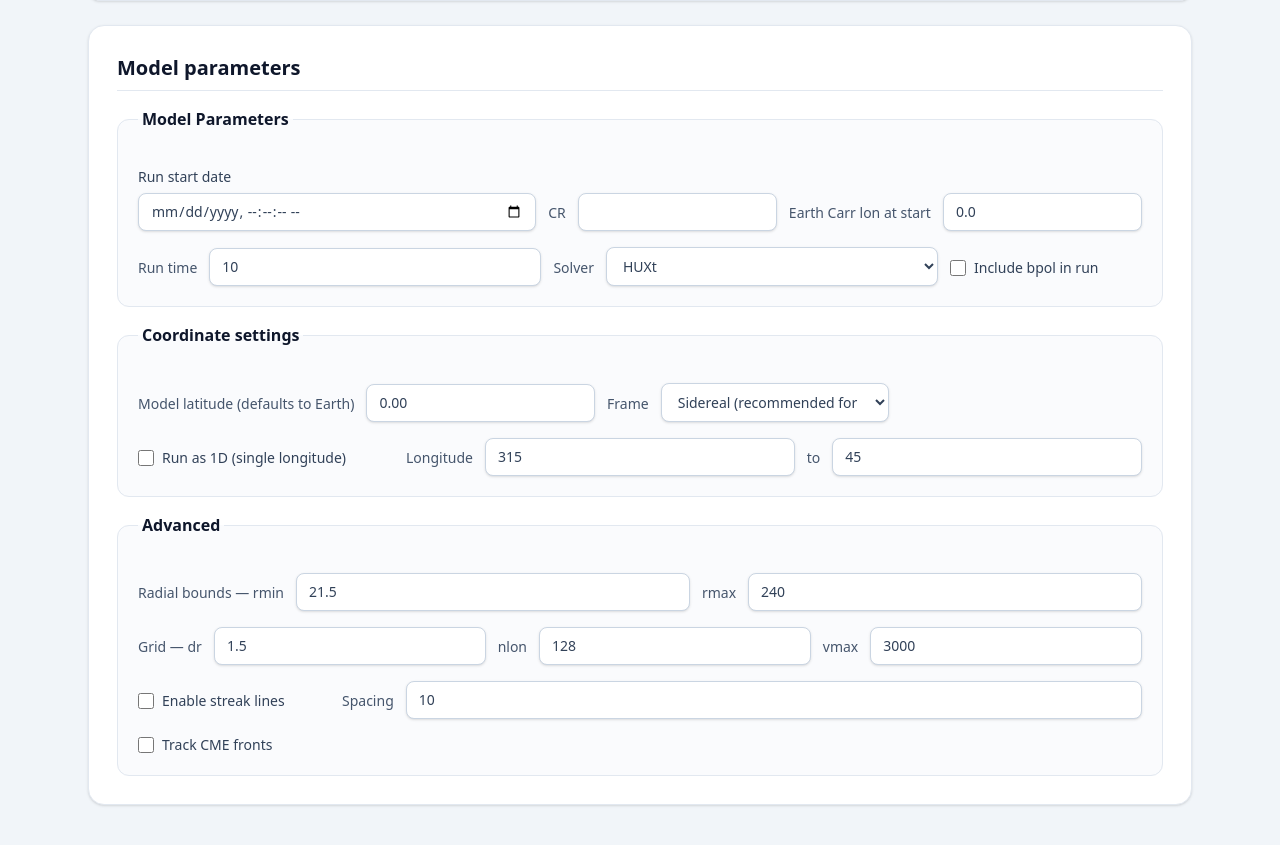
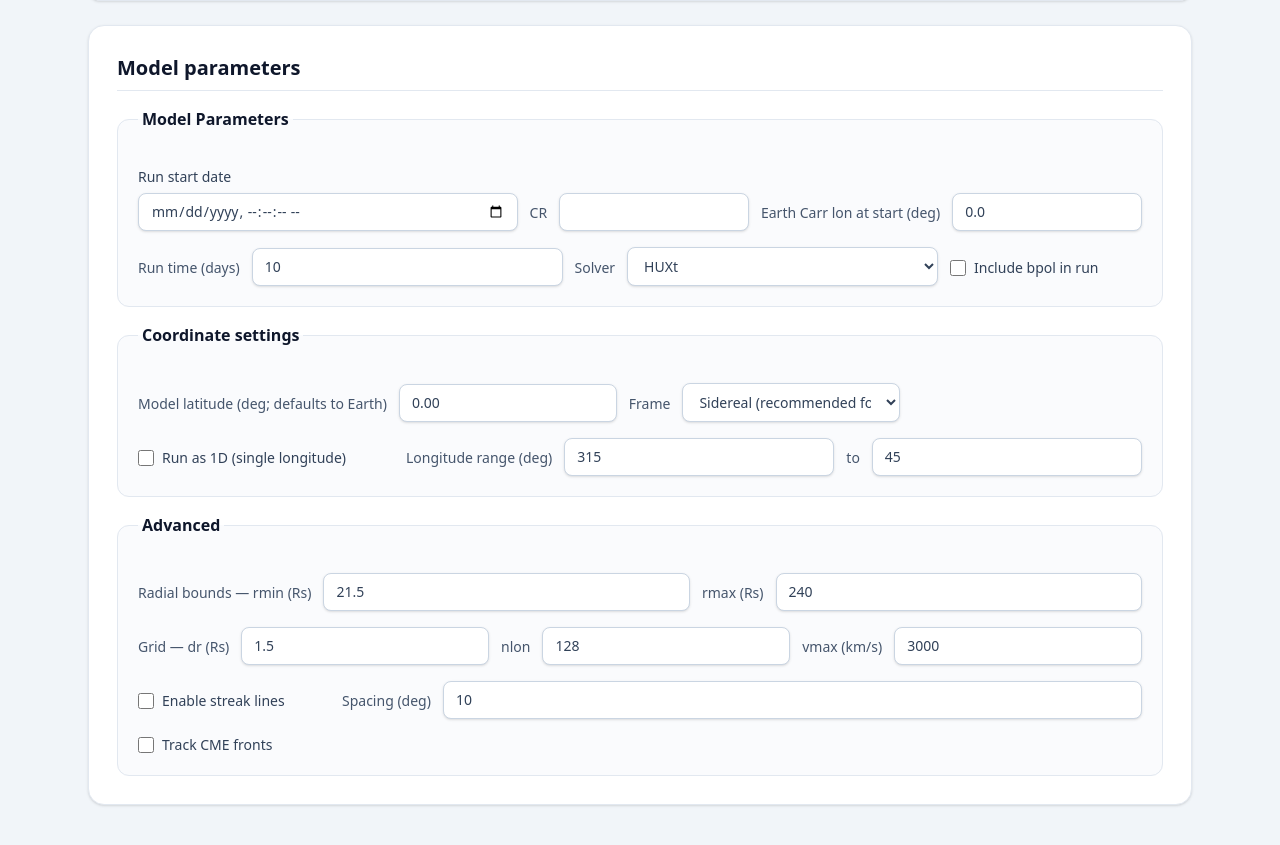
Before and after one commit to University-of-Reading-Space-Science/SURFs_UP, a Flask app: template surfs_up/web/templates/index.html in a window 1280 px wide. Shown: the part 294-1139 px from the top of the page. Run offline with Flask 3, Linux system fonts and the light colour scheme; the template is opened without the code that fills it, so the values that code supplies are empty.

Commit message:
multi-plot support

```diff
--- a/surfs_up/web/templates/index.html
+++ b/surfs_up/web/templates/index.html
@@ -193,13 +193,13 @@
           <label><span class="sr-only">Carrington rotation</span>
             <input name="cr_num" id="model-cr-number" type="number" value="{{ default_cr_num }}">
           </label>
-          <span class="pb-2 text-sm font-medium text-slate-600">Earth Carr lon at start</span>
-          <label><span class="sr-only">Earth Carrington longitude</span>
+          <span class="pb-2 text-sm font-medium text-slate-600">Earth Carr lon at start (deg)</span>
+          <label><span class="sr-only">Earth Carrington longitude in degrees</span>
             <input name="cr_lon_init_deg" id="model-cr-longitude" type="number" step="0.1" value="{{ '%.1f'|format(default_cr_lon) }}">
           </label>
         </div>
         <div class="grid items-end gap-3 sm:grid-cols-2 lg:grid-cols-[auto_minmax(7rem,1fr)_auto_minmax(10rem,1fr)_minmax(12rem,auto)]">
-          <span class="pb-2 text-sm font-medium text-slate-600">Run time</span>
+          <span class="pb-2 text-sm font-medium text-slate-600">Run time (days)</span>
           <label><span class="sr-only">Run time in days</span>
             <input name="simtime_days" type="number" step="0.1" value="10">
           </label>
@@ -214,18 +214,18 @@
     <fieldset class="group-box">
       <legend class="group-title px-1">Coordinate settings</legend>
       <div class="grid items-end gap-3 lg:grid-cols-[auto_1fr_auto_1fr_auto_1fr]">
-        <span class="pb-2 text-sm font-medium text-slate-600">Model latitude (defaults to Earth)</span>
-        <label><span class="sr-only">Model latitude</span><input name="latitude" id="model-latitude" type="number" step="0.1" value="{{ '%.2f'|format(default_latitude) }}"></label>
+        <span class="pb-2 text-sm font-medium text-slate-600">Model latitude (deg; defaults to Earth)</span>
+        <label><span class="sr-only">Model latitude in degrees</span><input name="latitude" id="model-latitude" type="number" step="0.1" value="{{ '%.2f'|format(default_latitude) }}"></label>
         <span class="pb-2 text-sm font-medium text-slate-600">Frame</span>
         <label><span class="sr-only">Coordinate frame</span><select name="frame"><option value="sidereal">Sidereal (recommended for 2D runs)</option><option value="synodic">Synodic (recommended for 1D runs)</option></select></label>
       </div>
       <div class="mt-4 grid items-end gap-3 lg:grid-cols-[minmax(16rem,auto)_1fr]">
         <label class="pb-2"><span><input name="is_1d" id="model-is-1d" type="checkbox"> Run as 1D (single longitude)</span></label>
         <div id="model-longitude-row" class="grid items-end gap-3 lg:grid-cols-[auto_1fr_auto_1fr]">
-          <span class="pb-2 text-sm font-medium text-slate-600">Longitude</span>
-          <label><span class="sr-only">Longitude start</span><input name="lon_min" type="number" value="315"></label>
+          <span class="pb-2 text-sm font-medium text-slate-600">Longitude range (deg)</span>
+          <label><span class="sr-only">Longitude start in degrees</span><input name="lon_min" type="number" value="315"></label>
           <span class="pb-2 text-sm font-medium text-slate-600">to</span>
-          <label><span class="sr-only">Longitude stop</span><input name="lon_max" type="number" value="45"></label>
+          <label><span class="sr-only">Longitude stop in degrees</span><input name="lon_max" type="number" value="45"></label>
         </div>
       </div>
     </fieldset>
@@ -233,23 +233,23 @@
       <legend class="group-title px-1">Advanced</legend>
       <div class="grid gap-4">
         <div class="grid items-end gap-3 sm:grid-cols-2 lg:grid-cols-[auto_1fr_auto_1fr]">
-          <span class="pb-2 text-sm font-medium text-slate-600">Radial bounds — rmin</span>
-          <label><span class="sr-only">Inner radius</span><input name="rmin" id="model-rmin" type="number" step="0.1" value="21.5"></label>
-          <span class="pb-2 text-sm font-medium text-slate-600">rmax</span>
-          <label><span class="sr-only">Outer radius</span><input name="rmax" type="number" step="0.1" value="240"></label>
+          <span class="pb-2 text-sm font-medium text-slate-600">Radial bounds — rmin (Rs)</span>
+          <label><span class="sr-only">Inner radius in solar radii</span><input name="rmin" id="model-rmin" type="number" step="0.1" value="21.5"></label>
+          <span class="pb-2 text-sm font-medium text-slate-600">rmax (Rs)</span>
+          <label><span class="sr-only">Outer radius in solar radii</span><input name="rmax" type="number" step="0.1" value="240"></label>
         </div>
         <div class="grid items-end gap-3 sm:grid-cols-3 lg:grid-cols-[auto_1fr_auto_1fr_auto_1fr]">
-          <span class="pb-2 text-sm font-medium text-slate-600">Grid — dr</span>
-          <label><span class="sr-only">Radial grid spacing</span><input name="dr_rs" type="number" step="0.01" value="1.5"></label>
+          <span class="pb-2 text-sm font-medium text-slate-600">Grid — dr (Rs)</span>
+          <label><span class="sr-only">Radial grid spacing in solar radii</span><input name="dr_rs" type="number" step="0.01" value="1.5"></label>
           <span class="pb-2 text-sm font-medium text-slate-600">nlon</span>
           <label><span class="sr-only">Longitude grid points</span><input name="nlon" type="number" step="1" value="128"></label>
-          <span class="pb-2 text-sm font-medium text-slate-600">vmax</span>
-          <label><span class="sr-only">Maximum grid speed</span><input name="vmax_kms" type="number" step="100" value="3000"></label>
+          <span class="pb-2 text-sm font-medium text-slate-600">vmax (km/s)</span>
+          <label><span class="sr-only">Maximum grid speed in kilometres per second</span><input name="vmax_kms" type="number" step="100" value="3000"></label>
         </div>
         <div class="grid items-end gap-3 lg:grid-cols-[minmax(12rem,auto)_auto_1fr]">
           <label class="pb-2"><span><input name="streak_lines_enabled" type="checkbox"> Enable streak lines</span></label>
-          <span class="pb-2 text-sm font-medium text-slate-600">Spacing</span>
-          <label><span class="sr-only">Streak-line spacing</span><input name="streak_spacing_deg" type="number" value="10"></label>
+          <span class="pb-2 text-sm font-medium text-slate-600">Spacing (deg)</span>
+          <label><span class="sr-only">Streak-line spacing in degrees</span><input name="streak_spacing_deg" type="number" value="10"></label>
         </div>
         <label><span><input name="track_cmes" type="checkbox"> Track CME fronts</span></label>
       </div>
@@ -261,7 +261,7 @@
     <input type="hidden" name="ambient_source" id="ambient-source" value="wsa_iswa">
     <div class="inner-tabs wide" id="ambient-source-tabs">
       {% for value, label in [
-        ("user_specified", "User specified"), ("mas", "MAS"), ("wsa", "WSA"),
+        ("user_specified", "User specified"), ("mas", "MAS"), ("wsa", "WSA (user supplied)"),
         ("wsa_iswa", "WSA (ISWA)"), ("insitu_backmapped", "OMNI-backmapped"),
         ("omni", "OMNI outwards"), ("cortom", "CorTom")
       ] %}
@@ -271,7 +271,7 @@
     </div>
     <fieldset class="group-box source-panel" data-source-panel="user_specified">
       <legend class="group-title px-1">User-specified boundary</legend>
-      <p class="mb-4 text-sm text-slate-600">Set solar-wind speed at 128 Carrington longitudes. Changes are periodic across 0/360°.</p>
+      <p class="mb-4 text-sm text-slate-600">Set solar-wind speed (km/s) at 128 Carrington longitudes. Changes are periodic across 0/360°.</p>
       <div class="button-group mb-4">
         <button type="button" class="secondary-button" id="reset-speed-profile">Reset</button>
         <button type="button" class="secondary-button" id="smooth-speed-profile">Smooth</button>
@@ -375,7 +375,7 @@
         <label>HEEQ latitude (deg)<input id="cme-latitude" type="number" value="0" step="1"></label>
         <label>Speed (km/s)<input id="cme-speed" type="number" value="800" step="10"></label>
         <label>Width (deg)<input id="cme-width" type="number" value="60" step="1"></label>
-        <label>Launch day<input id="cme-launch-day" type="number" value="0.5" step="0.1"></label>
+        <label>Launch day (days after run start)<input id="cme-launch-day" type="number" value="0.5" step="0.1"></label>
         <label>Launch datetime (UTC)<input id="cme-launch-datetime" type="datetime-local"></label>
         <label>Thickness (Rs)<input id="cme-thickness" type="number" value="5" step="0.5"></label>
         <label>Initial height (Rs)<input id="cme-initial-height" type="number" value="21.5" step="0.5"></label>
@@ -425,7 +425,7 @@
       <h2 class="mt-0">Plots</h2>
       {% if run_id %}
       <p class="mb-5 text-sm text-slate-500">These products remain available while this server process retains the run.</p>
-      <form class="form-grid" id="plots-form" onsubmit="return false">
+      <form class="form-grid wide" id="plots-form" onsubmit="return false">
         <div class="inner-tabs" data-inner-tabs="plot-products">
           <button type="button" class="inner-tab-button active" data-inner-tab="map-product">2D Map</button>
           <button type="button" class="inner-tab-button" data-inner-tab="radial-product">Radial Profile</button>
@@ -434,7 +434,7 @@
         <fieldset class="group-box product-panel active" id="map-controls" data-inner-panel="map-product">
           <legend class="group-title px-1">2D Map (sa.plot)</legend>
           <div class="grid max-w-2xl gap-3">
-            <label class="grid items-center gap-3 sm:grid-cols-[10rem_1fr]">Time
+            <label class="grid items-center gap-3 sm:grid-cols-[10rem_1fr]">Time (days)
               <input id="plot-time" type="number" min="0" max="1000" step="0.1" value="1.5">
             </label>
             <label><span><input id="map-minimal" type="checkbox"> Minimal plot</span></label>
@@ -442,7 +442,7 @@
             <label><span><input id="map-annotate" type="checkbox" checked> Annotate plot</span></label>
             <label><span><input id="map-earth" type="checkbox"> Trace Earth connection (slow)</span></label>
             <div class="flex flex-wrap items-center gap-3">
-              <label><span><input id="map-limit-rmax" type="checkbox"> Limit outer radius</span></label>
+              <label><span><input id="map-limit-rmax" type="checkbox"> Limit outer radius (Rs)</span></label>
               <input class="max-w-40" aria-label="Outer radius in solar radii" id="map-rmax"
                      type="number" min="1" max="5000" value="240" step="5" disabled>
             </div>
@@ -452,10 +452,10 @@
         <fieldset class="group-box product-panel" data-inner-panel="radial-product">
           <legend class="group-title px-1">Radial Profile (sa.plot_radial)</legend>
           <div class="grid max-w-2xl gap-3">
-            <label class="grid items-center gap-3 sm:grid-cols-[10rem_1fr]">Time
+            <label class="grid items-center gap-3 sm:grid-cols-[10rem_1fr]">Time (days)
               <input id="radial-time" type="number" min="0" max="1000" step="0.1" value="1.5">
             </label>
-            <label class="grid items-center gap-3 sm:grid-cols-[10rem_1fr]">Longitude
+            <label class="grid items-center gap-3 sm:grid-cols-[10rem_1fr]">Longitude (deg)
               <input id="radial-lon" type="number" min="-360" max="360" step="1" value="0">
             </label>
             <div><button type="button" onclick="showPlot('radial', this)">Plot Radial Profile</button></div>
@@ -489,11 +489,10 @@
           </div>
         </fieldset>
       </form>
-      <section class="mt-5 rounded-xl border border-slate-200 bg-slate-50 p-4" id="plot-output">
+      <section class="mt-5 hidden rounded-xl border border-slate-200 bg-slate-50 p-4" id="plot-output">
         <h3 class="font-semibold text-slate-900">Figure output</h3>
         <p class="mt-2 text-sm font-medium text-surf-600" id="product-status">Choose a plot above to render it here.</p>
-        <img class="mt-4 hidden w-full rounded-xl border border-slate-200 bg-white shadow-sm"
-             id="plot-image" alt="Selected SURF plot">
+        <div class="mt-4 space-y-4" id="plot-history"></div>
       </section>
       {% else %}
       <p class="text-slate-500">Run SURF successfully to enable plots.</p>
@@ -503,7 +502,7 @@
     <section class="card tab-panel" data-panel="movies" role="tabpanel">
       <h2 class="mt-0">Movies</h2>
       {% if run_id %}
-      <form class="form-grid" id="movies-form" onsubmit="return false">
+      <form class="form-grid wide" id="movies-form" onsubmit="return false">
         <div class="inner-tabs" data-inner-tabs="movie-products">
           <button type="button" class="inner-tab-button active" data-inner-tab="map-movie">2D Movie</button>
           <button type="button" class="inner-tab-button" data-inner-tab="timeseries-movie">Movie with Time Series</button>
@@ -519,8 +518,8 @@
             <div class="flex flex-wrap items-center gap-4">
               <label><span><input id="movie-hcs" type="checkbox" checked> Plot HCS</span></label>
               <label><span><input id="movie-earth" type="checkbox"> Trace Earth connection (slow)</span></label>
-              <label><span><input id="movie-limit-rmax" type="checkbox"> Limit outer radius</span></label>
-              <input class="max-w-40" aria-label="Movie outer radius" id="movie-rmax"
+              <label><span><input id="movie-limit-rmax" type="checkbox"> Limit outer radius (Rs)</span></label>
+              <input class="max-w-40" aria-label="Movie outer radius in solar radii" id="movie-rmax"
                      type="number" min="1" max="5000" value="240" step="5" disabled>
             </div>
             <div class="grid items-end gap-3 sm:grid-cols-[6rem_1fr_auto]">
@@ -542,8 +541,8 @@
             </div>
             <div class="flex flex-wrap items-center gap-4">
               <label><span><input id="movie-ts-hcs" type="checkbox" checked> Plot HCS</span></label>
-              <label><span><input id="movie-ts-limit-rmax" type="checkbox"> Limit outer radius</span></label>
-              <input class="max-w-40" aria-label="Time-series movie outer radius" id="movie-ts-rmax"
+              <label><span><input id="movie-ts-limit-rmax" type="checkbox"> Limit outer radius (Rs)</span></label>
+              <input class="max-w-40" aria-label="Time-series movie outer radius in solar radii" id="movie-ts-rmax"
                      type="number" min="1" max="5000" value="240" step="5" disabled>
             </div>
             <label class="grid items-center gap-3 sm:grid-cols-[6rem_1fr]">Field
@@ -622,12 +621,14 @@
         button.textContent = button.dataset.idleText || button.textContent;
       }
       function showPlot(kind, button) {
-        const image = document.getElementById("plot-image");
         const query = new URLSearchParams(values());
+        const outputPanel = document.getElementById("plot-output");
+        const plotHistory = document.getElementById("plot-history");
         const status = document.getElementById("product-status");
         const plotCode = buildPlotCode(kind);
         if (plotCode) recordPlotCode(plotCode);
         beginTask(button, "Generating plot...");
+        outputPanel.classList.remove("hidden");
         status.textContent = "Generating plot...";
         fetch(`${runBase}/plot/${kind}.png?${query}&cache=${Date.now()}`)
           .then(async response => {
@@ -638,11 +639,20 @@
             return response.blob();
           })
           .then(blob => {
-            if (image.dataset.objectUrl) URL.revokeObjectURL(image.dataset.objectUrl);
-            image.dataset.objectUrl = URL.createObjectURL(blob);
-            image.src = image.dataset.objectUrl;
-            image.style.display = "block";
-            status.textContent = "";
+            const objectUrl = URL.createObjectURL(blob);
+            const figure = document.createElement("article");
+            figure.className = "rounded-xl border border-slate-200 bg-white p-3 shadow-sm";
+            const caption = document.createElement("p");
+            caption.className = "mb-3 text-sm font-medium text-slate-700";
+            caption.textContent = `${kind} plot generated ${new Date().toLocaleTimeString()}`;
+            const image = document.createElement("img");
+            image.className = "w-full rounded-lg border border-slate-200 bg-white";
+            image.alt = `${kind} SURF plot`;
+            image.src = objectUrl;
+            image.dataset.objectUrl = objectUrl;
+            figure.append(caption, image);
+            plotHistory.prepend(figure);
+            status.textContent = "Newest figure is shown first.";
             finishTask(button, "Plot Ready");
           })
           .catch(error => {
```
Also changed, not shown: PYTHONANYWHERE.md (added, +109 -0 lines), 1 other file.
